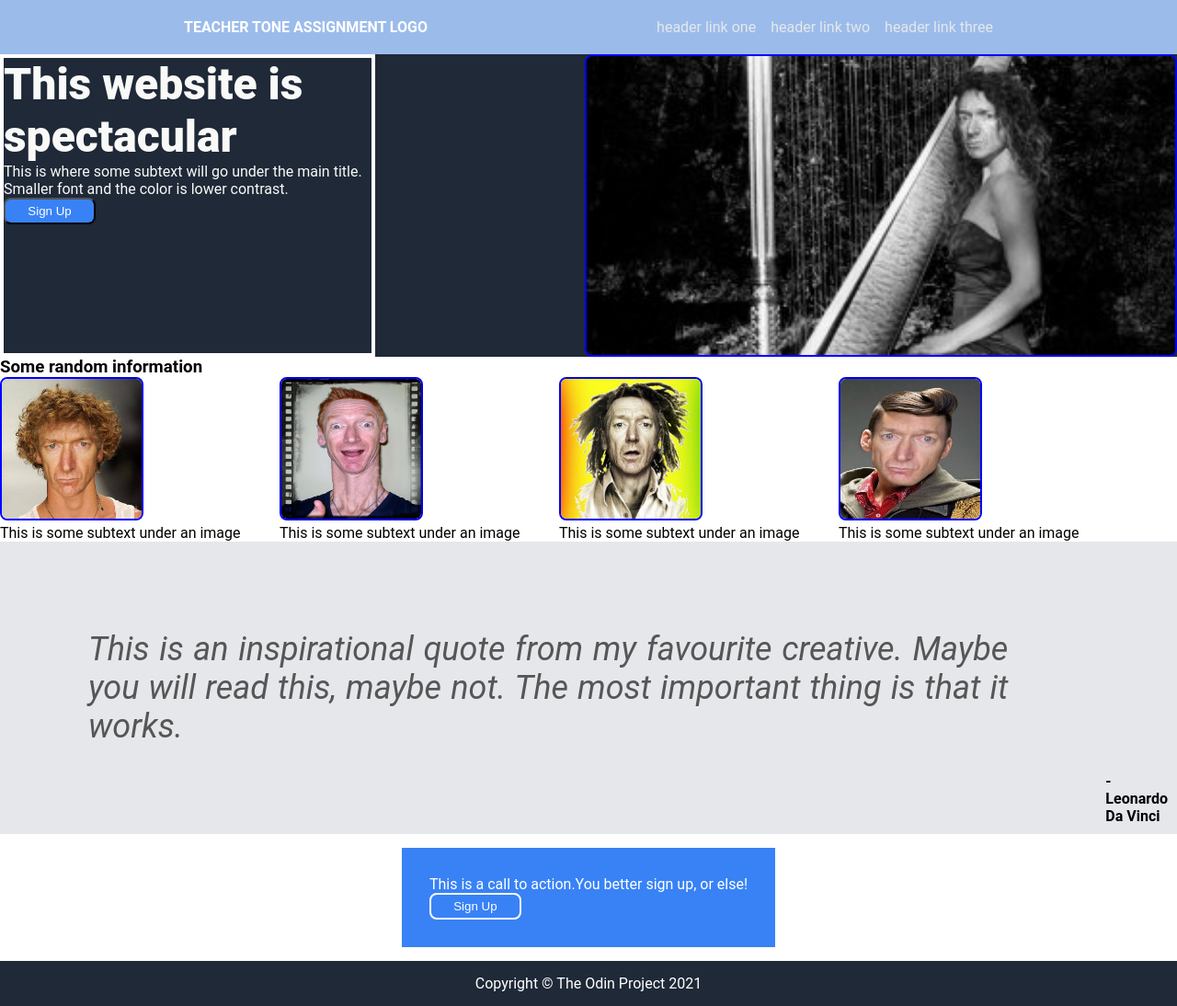
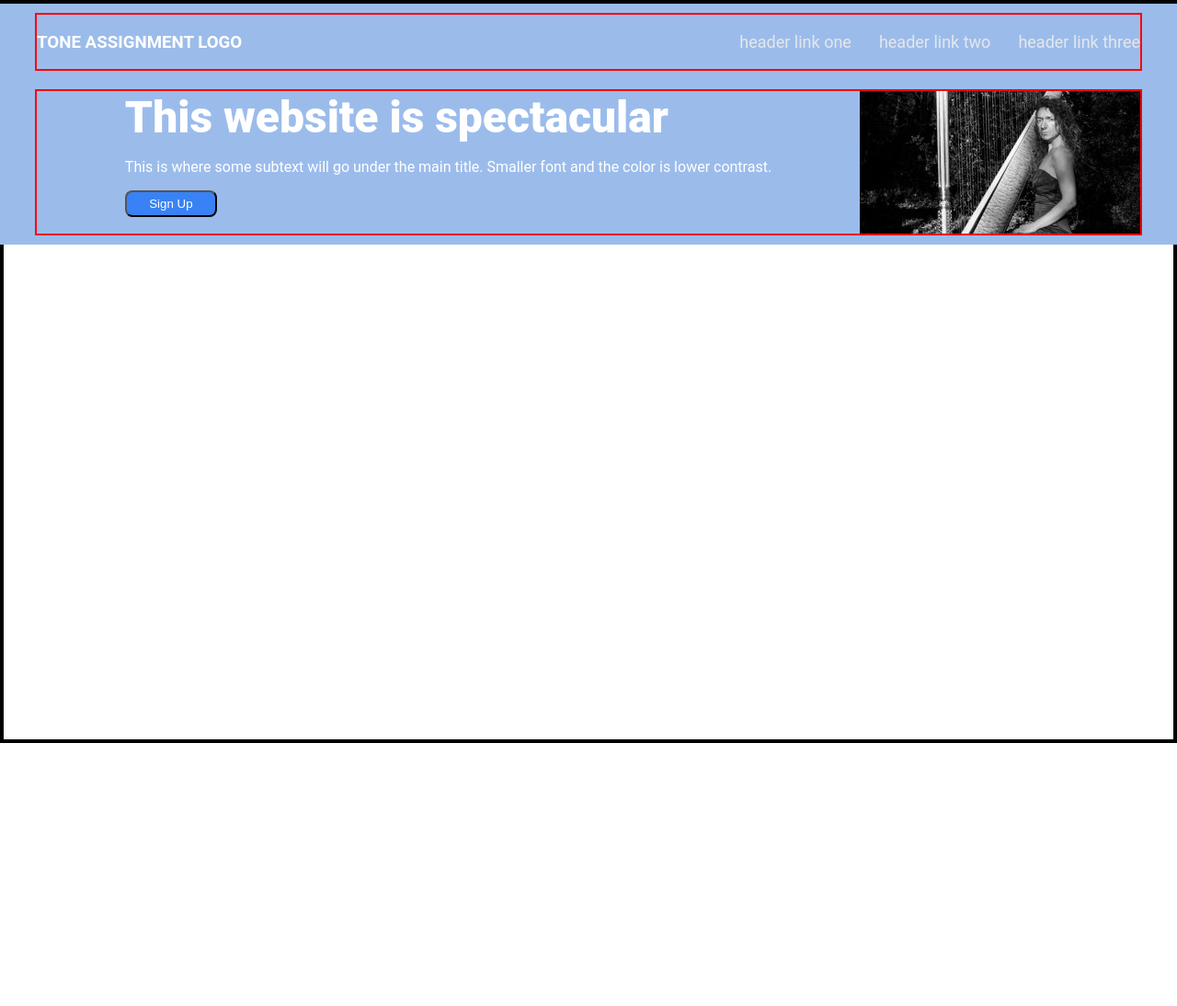
Before and after one commit to Teachertone/Landingpage, a plain HTML site: page index.html in a window 1280 px wide. Shown: the whole page at 92% size. After the commit the page ends 808 px from the top, so only its background shows below. Drawn offline with Linux system fonts and the light colour scheme.

Commit message:
header fixed, border on container is helping.

```diff
--- a/index.html
+++ b/index.html
@@ -8,29 +8,31 @@
     <link rel="stylesheet" href="style.css">
   </head>
   <body>
+
+<div class="header">
     <div class="container">
-        <div class="header">
-          <div class="logo">TEACHER TONE ASSIGNMENT LOGO
-        </div>
-
+      <h3>TONE ASSIGNMENT LOGO</h3>
         <ul class="links">
           <li><a href="https://google.com">header link one</a></li>
           <li><a href="https://google.com">header link two</a></li>
           <li><a href="https://google.com">header link three</a></li>
         </ul>
       </div>
+    </div>
+</div>
 
 <div class="main">
       <div class="contents">
-        <div class="h1">This website is spectacular</div>
-        <div class="text1">This is where some subtext will go under the main title. Smaller font and the color is lower contrast.</div>
+        <img class="contents__image" src="./images/space.jpg" alt="space for photo">
+        <div class="contents__text">
+          <h1>This website is spectacular</h1>
+          <p>This is where some subtext will go under the main title. Smaller font and the color is lower contrast.</p>
         <button class="signup1">Sign Up</button>
         </div>
-        <img src="./images/space.jpg" alt="space for photo"></div>
     <div>
 </div>
 
-      <div class="information">
+      <!-- <div class="information">
         <h3>Some random information</h3>
         <div class="photos">
         <div class="info">
@@ -60,6 +62,6 @@
          <button class="signup2">Sign Up</button></div>
     </div>
     </div>
-    <div class="footer"> Copyright © The Odin Project 2021</div>
-</div>
+    <div class="footer"> Copyright © The Odin Project 2021</div>  -->
+<!-- </div> -->
   </body>
--- a/style.css
+++ b/style.css
@@ -1,76 +1,93 @@
-* {
-  margin: 0;
-  padding: 0;
-  max-width: 100%;
-}
-
 body {
-  font-family:'Roboto', sans-serif;
+  font-family:Roboto, Oxygen, Ubuntu, Cantarell, 'Open Sans', 'Helvetica Neue', sans-serif;
   min-height: 100vh;
   display: flex;
   flex-direction: column;
-
-}
-
-.container {
-  /* width: 80%; */
+  justify-content: start;
+  align-items: center;
+  /* width: 1200px; */
+  border: 4px solid black;
   margin: auto;
-  height: 100%;
 }
 .header {
-    background-color:#9bbceb;
-    color: white;
+  display: flex;
+  justify-content: center;
+  width: 100%;
+  padding: 10px;
+  background-color: #9bbceb;
+  color: white;
+}
+.container {
+  display: flex;
+  flex-direction: row;
+  justify-content: space-between;
+  align-items: center;
+  border: 2px solid red;
+  gap: 100px;
+  width: 1200px;
+}
+h3 {
+  text-align: left;
+  font-weight: bold;
+}
+ul {
     display: flex;
-    flex: 1;
-    padding-left: 100px;
-    padding-right: 100px;
-    padding-top: 20px;
-    padding-bottom: 20px;
-}
-
-.logo {
-    display: flex;
-    flex: 1;
-    justify-content: left;
-    align-content: center;
-    padding-left: 100px;
-    font-weight: bold;
-}
-
-.links {
-  display: flex;
-  flex: 1;
-  flex-wrap: wrap;
-  justify-content: flex-end;
-  gap: 16px;
-  padding-right: 100px;
-  font-size: 16px;
+    align-items: center;
+    gap:30px;
+    list-style-type: none;
+    font-size: 18px;
 }
 a {
   text-decoration: none;
   color: #E5E7EB;
 }
+.main {
+  display: flex;
+  justify-content: center;
+  width: 100%;
+  padding: 10px;
+  background-color: #9bbceb;
+  color: white;
+}
 
-ul {
-  list-style-type: none;
-  font-size: 18px;
+/* .contents {
+  display: flex;
+  flex-direction: column;
+  justify-content: space-between;
+  align-items: start;
+  flex-wrap: wrap;
+  border: 2px solid red;
+  gap: 10px;
+  width: 1200px;
+} */
+
+.contents {
+  width: 1200px;
+  display: flex;
+  flex-direction: row-reverse;
+  justify-content: space-between;
+  border: 2px solid red;
+}
+.container__image {
+  margin: 20px 30px 0 0;
+  width: 100px;
+  -o-object-fit: contain;
+     object-fit: contain;
+  align-self: flex-start;
+}
+.container__text {
+  flex: 1 1 auto;
   margin: 0;
   padding: 0;
+  text-align: left;
 }
-.main {
-    display: flex;
-    justify-content: space-between;
-    background-color:#1F2937;
-    color: #F9FAF8;
 
-}
-.contents {
-  width: 400px;
-  border: 4px solid white;
-}
-.h1 {
+h1 {
     font-size: 48px;
     font-weight: 900;
+    margin: 0;
+    padding: 0;
+
 }
 .signup1 {
     background-color: #3882F6;
@@ -87,14 +104,13 @@ ul {
     padding: 5px;
     width: 100px;
 }
-.information {
+/* .information {
     background-color: white;
 }
 
 .photos {
     display: flex;
     flex-direction: row;
-    /* padding: 10px; */
 }
 
 img {
@@ -120,7 +136,6 @@ img {
   display: flex;
   flex-direction: column;
   justify-content: end;
-  /* float:right; */
   font-weight: bold;
   padding: 10px;
 }
@@ -149,4 +164,4 @@ img {
   background-color:#1F2937;
   color: white;
   padding: 15px;
-}
+} */
```
Lines whose indentation alone changed are shown as unchanged.
